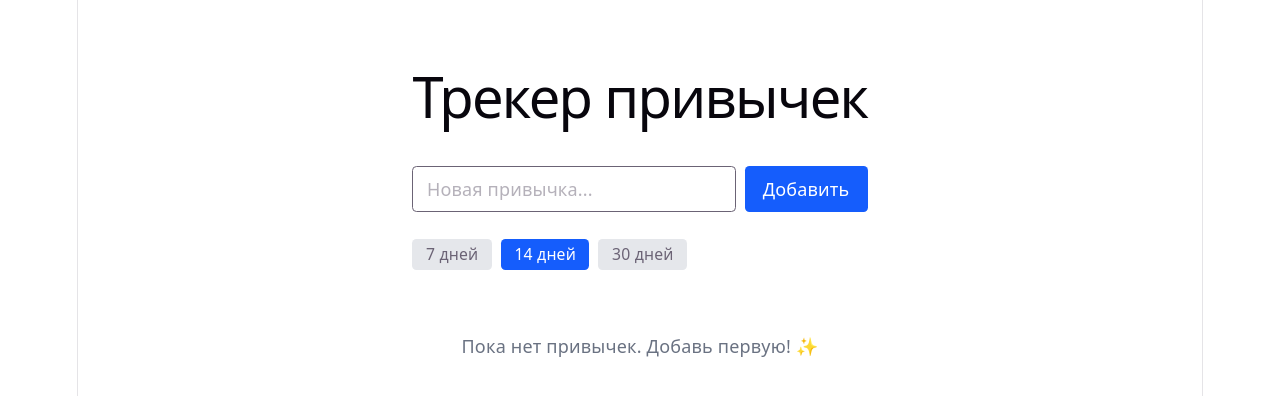
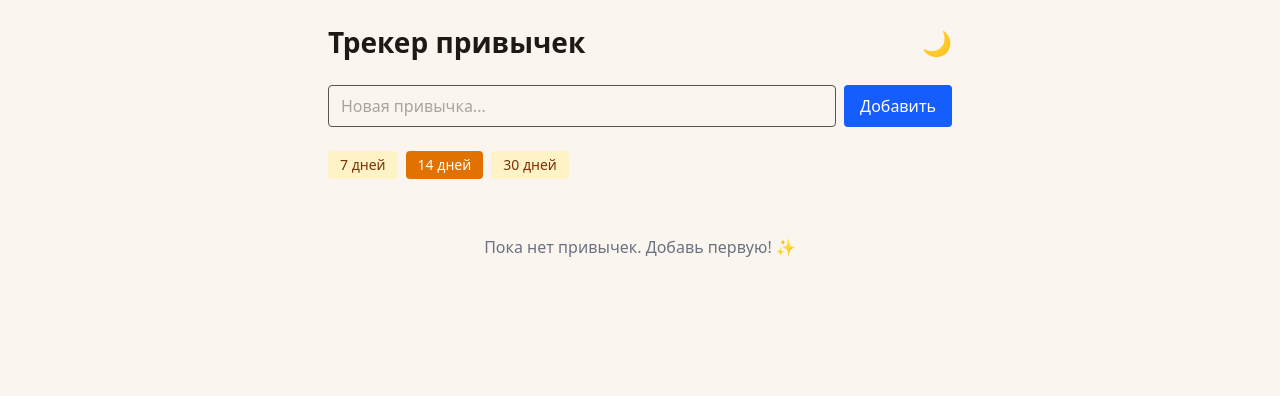
Before and after one commit to lalitahasnuts/habit_tracker, a React (Vite) app in the folder habit-tracker/: page / in a window 1280 px wide. Shown: the top 396 px of the page. Built offline with nearby package versions, Linux system fonts and the light colour scheme.

Commit message:
светлая и тёмная темы

```diff
--- a/habit-tracker/src/App.tsx
+++ b/habit-tracker/src/App.tsx
@@ -3,6 +3,7 @@ import { AddHabitForm } from './components/AddHabitForm';
 import { HabitRow } from './components/HabitRow';
 import { getCurrentStreak } from './utils/streak';
 import { useState } from 'react';
+import { useTheme } from './hooks/useTheme';
 
 type Period = 7 | 14 | 30;
 const PERIODS: Period[] = [7, 14, 30];
@@ -10,10 +11,20 @@ const PERIODS: Period[] = [7, 14, 30];
 function App() {
   const { habits, addHabit, removeHabit, toggleCompletion, renameHabit } = useHabits();
   const [period, setPeriod] = useState<Period>(14);
+  const { theme, toggleTheme } = useTheme();
 
   return (
     <div className="max-w-2xl mx-auto p-6">
-      <h1 className="text-2xl font-bold mb-6">Трекер привычек</h1>
+      <div className="flex justify-between items-center mb-6">
+      <h1 className="text-2xl font-bold">Трекер привычек</h1>
+        <button
+          onClick={toggleTheme}
+          className="text-2xl"
+          title="Переключить тему"
+        >
+          {theme === 'dark' ? '☀️' : '🌙'}
+        </button>
+    </div>
 
       <AddHabitForm onAdd={addHabit} />
 
@@ -22,14 +33,14 @@ function App() {
           <button
             key={p}
             onClick={() => setPeriod(p)}
-            className={`px-3 py-1 rounded text-sm ${
+            className={`px-3 py-1 rounded text-sm transition-colors ${
               period === p
-                ? 'bg-blue-600 text-white'
-                : 'bg-gray-200 hover:bg-gray-300'
+                ? 'bg-amber-600 text-white hover:bg-amber-700'
+                : 'bg-amber-100 text-amber-900 hover:bg-amber-200 dark:bg-gray-700 dark:text-gray-100 dark:hover:bg-gray-600'
             }`}
           >
             {p} дней
-          </button>
+        </button>
         )}
       </div>
 
--- a/habit-tracker/src/components/HabitRow.tsx
+++ b/habit-tracker/src/components/HabitRow.tsx
@@ -16,7 +16,7 @@ export function HabitRow({ habit, daysCount, onToggle, onRemove, onRename }: Pro
     );
 
     return (
-        <div className="border rounded p-4 md-3">
+        <div className="border rounded p-4 mb-3 dark:border-gray-700">
             <div className="flex justify-between items-center mb-3">
                 <HabitTitle
                     name={habit.name}
@@ -43,7 +43,7 @@ export function HabitRow({ habit, daysCount, onToggle, onRemove, onRename }: Pro
                             className={`w-8 h-8 rounded text-xs ${
                                 done
                                     ? 'bg-green-500 text-white'
-                                    : 'bg-gray-200 hover:bg-gray-300'
+                                    : 'bg-gray-200 hover:bg-gray-300 dark:bg-gray-700 dark:hover:bg-gray-600'
                             } ${ today ? 'ring-2 ring-red-500 ring-offset-1' : ''}`}
                             >
                             {format(date, 'd')}
--- /dev/null
+++ b/habit-tracker/src/hooks/useTheme.ts
@@ -0,0 +1,20 @@
+import { useEffect } from 'react';
+import { useLocalStorage } from './useLocalStorage';
+
+type Theme = 'light' | 'dark';
+
+export function useTheme() {
+    const systemTheme: Theme =
+        window.matchMedia?.('(prefers-color-scheme: dark)').matches ? 'dark' : 'light';
+
+    const [theme, setTheme] = useLocalStorage<Theme>('theme', systemTheme);
+
+    useEffect(() => {
+        const root = document.documentElement;
+        root.classList.toggle('dark', theme === 'dark');
+    }, [theme]);
+
+    const toggleTheme = () => setTheme(theme === 'dark' ? 'light' : 'dark');
+
+    return { theme, toggleTheme }
+}
--- a/habit-tracker/src/index.css
+++ b/habit-tracker/src/index.css
@@ -1,113 +1,71 @@
 @import "tailwindcss";
 
+@custom-variant dark (&:where(.dark, .dark *));
+
 :root {
-  --text: #6b6375;
-  --text-h: #08060d;
-  --bg: #fff;
-  --border: #e5e4e7;
-  --code-bg: #f4f3ec;
-  --accent: #aa3bff;
-  --accent-bg: rgba(170, 59, 255, 0.1);
-  --accent-border: rgba(170, 59, 255, 0.5);
-  --social-bg: rgba(244, 243, 236, 0.5);
-  --shadow:
-    rgba(0, 0, 0, 0.1) 0 10px 15px -3px, rgba(0, 0, 0, 0.05) 0 4px 6px -2px;
+  --bg: #faf6ef;
+  --text: #57534e;
+  --text-h: #1c1917;
+  --border: #e7e0d3;
+  --accent: #b45309;
+  --code-bg: #f1ebdd;
 
   --sans: system-ui, 'Segoe UI', Roboto, sans-serif;
   --heading: system-ui, 'Segoe UI', Roboto, sans-serif;
   --mono: ui-monospace, Consolas, monospace;
 
-  font: 18px/145% var(--sans);
-  letter-spacing: 0.18px;
-  color-scheme: light dark;
+  font-family: var(--sans);
+  line-height: 1.5;
+  color-scheme: light;
   color: var(--text);
   background: var(--bg);
-  font-synthesis: none;
-  text-rendering: optimizeLegibility;
   -webkit-font-smoothing: antialiased;
   -moz-osx-font-smoothing: grayscale;
-
-  @media (max-width: 1024px) {
-    font-size: 16px;
-  }
 }
 
-@media (prefers-color-scheme: dark) {
-  :root {
-    --text: #9ca3af;
-    --text-h: #f3f4f6;
-    --bg: #16171d;
-    --border: #2e303a;
-    --code-bg: #1f2028;
-    --accent: #c084fc;
-    --accent-bg: rgba(192, 132, 252, 0.15);
-    --accent-border: rgba(192, 132, 252, 0.5);
-    --social-bg: rgba(47, 48, 58, 0.5);
-    --shadow:
-      rgba(0, 0, 0, 0.4) 0 10px 15px -3px, rgba(0, 0, 0, 0.25) 0 4px 6px -2px;
-  }
-
-  #social .button-icon {
-    filter: invert(1) brightness(2);
-  }
-}
-
-#root {
-  width: 1126px;
-  max-width: 100%;
-  margin: 0 auto;
-  text-align: center;
-  border-inline: 1px solid var(--border);
-  min-height: 100svh;
-  display: flex;
-  flex-direction: column;
-  box-sizing: border-box;
+html.dark {
+  --bg: #16171d;
+  --text: #d6d3d1;
+  --text-h: #f5f5f4;
+  --border: #2e303a;
+  --accent: #fbbf24;
+  --code-bg: #1f2028;
+  color-scheme: dark;
 }
 
 body {
   margin: 0;
+  min-height: 100svh;
+  background: var(--bg);
+  color: var(--text);
+  transition: background-color 0.2s, color 0.2s;
 }
 
-h1,
-h2 {
+#root {
+  min-height: 100svh;
+}
+
+h1, h2, h3 {
   font-family: var(--heading);
-  font-weight: 500;
   color: var(--text-h);
 }
 
 h1 {
-  font-size: 56px;
-  letter-spacing: -1.68px;
-  margin: 32px 0;
-  @media (max-width: 1024px) {
-    font-size: 36px;
-    margin: 20px 0;
-  }
-}
-h2 {
-  font-size: 24px;
-  line-height: 118%;
-  letter-spacing: -0.24px;
-  margin: 0 0 8px;
-  @media (max-width: 1024px) {
-    font-size: 20px;
-  }
-}
-p {
+  font-size: 1.75rem;
+  font-weight: 700;
   margin: 0;
 }
 
-code,
-.counter {
+h2 { font-size: 1.25rem; }
+h3 { font-size: 1rem; font-weight: 500; margin: 0; }
+
+p { margin: 0; }
+
+code {
   font-family: var(--mono);
-  display: inline-flex;
+  font-size: 0.875rem;
+  padding: 2px 6px;
   border-radius: 4px;
+  background: var(--code-bg);
   color: var(--text-h);
 }
-
-code {
-  font-size: 15px;
-  line-height: 135%;
-  padding: 4px 8px;
-  background: var(--code-bg);
-}
```
